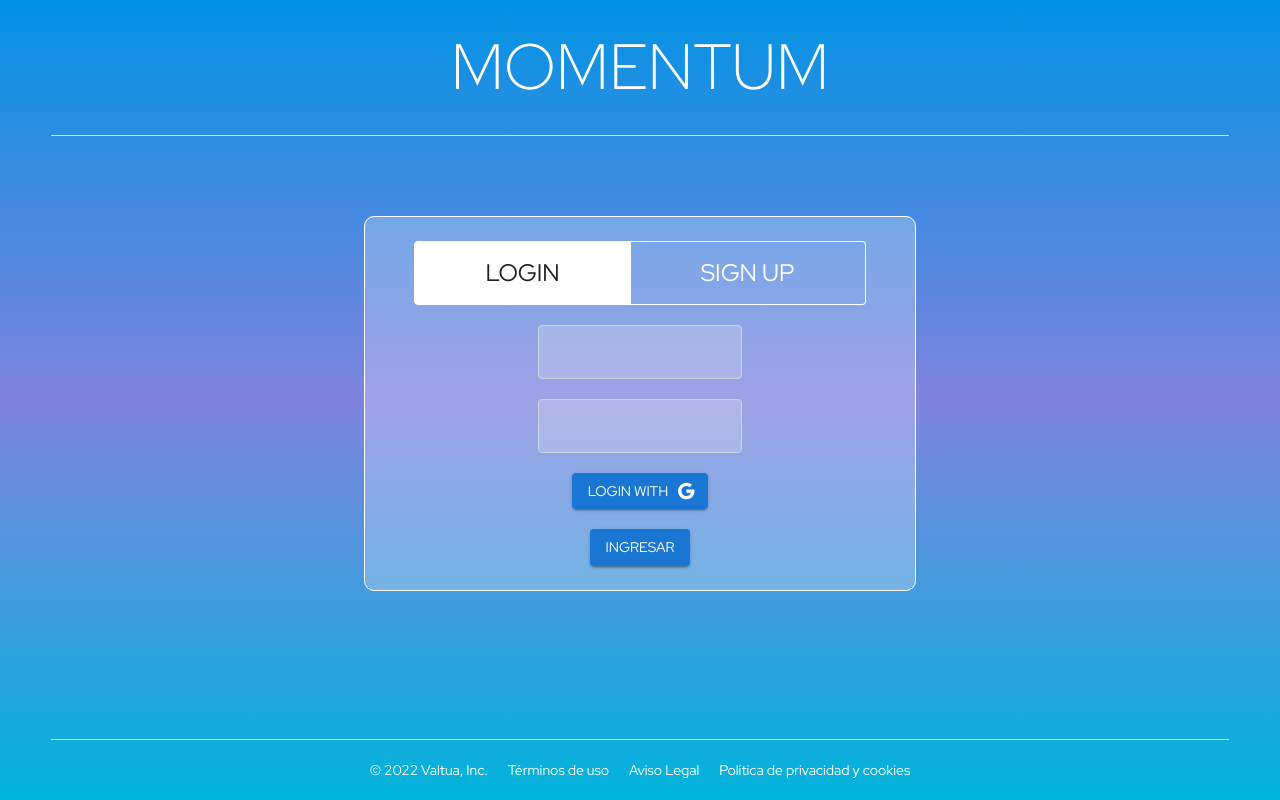
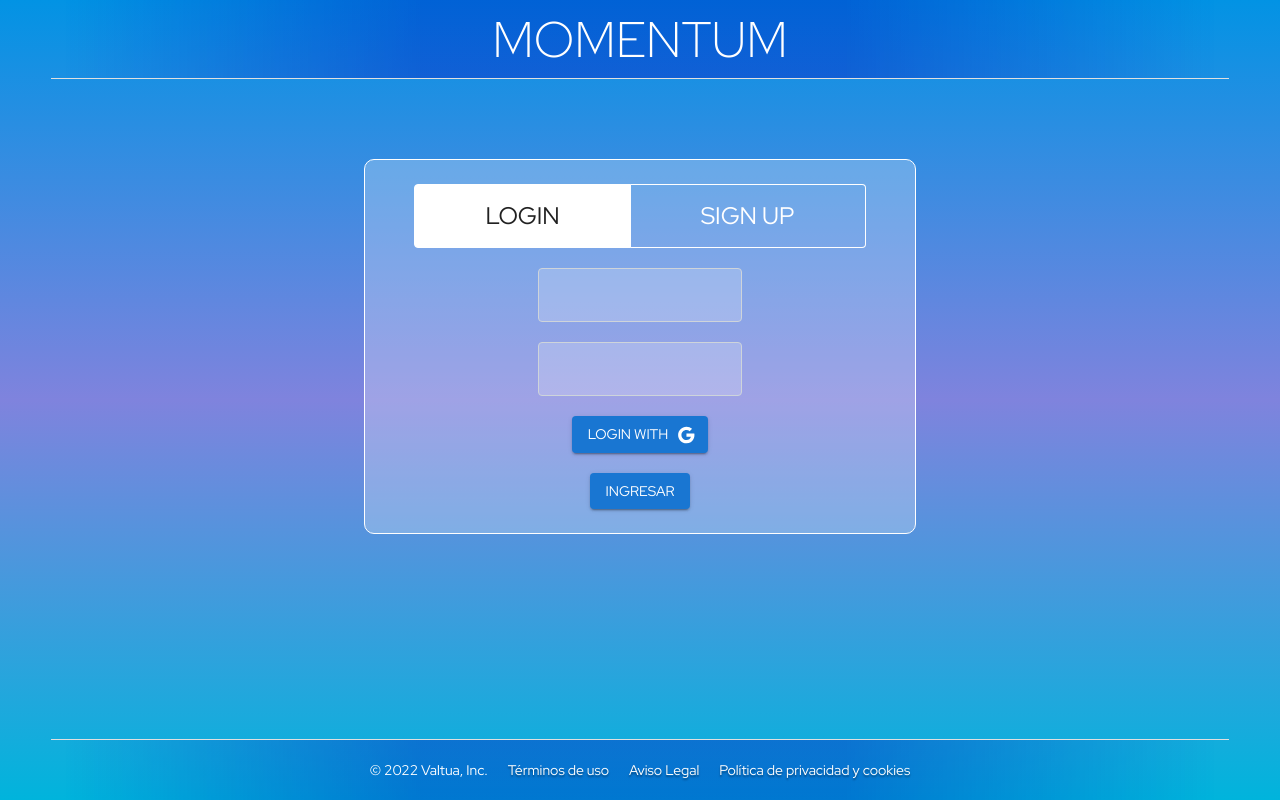
Before and after one commit to AdrianGonzalezFilgueira/fototeca-20, a Next.js app: page / in a window 1280 px wide. Built offline with nearby package versions, Linux system fonts and the light colour scheme.

Commit message:
Design changes

```diff
--- a/components/CardSignup.js
+++ b/components/CardSignup.js
@@ -1,6 +1,5 @@
 import { useForm } from "react-hook-form";
 import ButtonSubmit from "./ButtonSubmit";
-import InputText from "./TextInput";
 
 export default function CardSignup() {
   const {
--- a/components/Footer.js
+++ b/components/Footer.js
@@ -14,17 +14,18 @@ export default function Footer() {
         justifyContent="center"
         p={2.5}
         color="white"
+        sx={{background: 'linear-gradient(to right, rgba(255,255,255,0) 5%, rgba(0, 8, 188, 0.35) 33%, rgba(0, 8, 188, 0.35) 66%, rgba(255,255,255,0) 95%)'}}
       >
         <Typography variant="body2">
           &copy; {new Date().getFullYear()} Valtua, Inc.
         </Typography>
-        <Typography variant="body2" style={{ cursor: "pointer" }}>
+        <Typography variant="body2" style={{ cursor: "pointer", textShadow: '0px 2px 2px rgba(0, 0, 0, 0.4)' }}>
           Términos de uso
         </Typography>
-        <Typography variant="body2" style={{ cursor: "pointer" }}>
+        <Typography variant="body2" style={{ cursor: "pointer", textShadow: '0px 2px 2px rgba(0, 0, 0, 0.4)' }}>
           Aviso Legal
         </Typography>
-        <Typography variant="body2" style={{ cursor: "pointer" }}>
+        <Typography variant="body2" style={{ cursor: "pointer", textShadow: '0px 2px 2px rgba(0, 0, 0, 0.4)' }}>
           Política de privacidad y cookies
         </Typography>
       </Box>
--- a/components/Navbar.js
+++ b/components/Navbar.js
@@ -4,7 +4,12 @@ import Title from "./Title";
 export default function Navbar() {
   return (
     <>
-      <Title />
+      <div style={{
+        background: 'linear-gradient(to right, rgba(255,255,255,0) 5%, rgba(0, 8, 188, 0.35) 33%, rgba(0, 8, 188, 0.35) 66%, rgba(255,255,255,0) 95%)',
+
+      }}>
+        <Title />
+      </div>
       <Divider
         variant="middle"
       />
--- a/components/Title.js
+++ b/components/Title.js
@@ -3,8 +3,8 @@ import { Typography } from "@mui/material";
 export default function Title() {
   return (
     <Typography
-      padding="30px"
-      fontSize="64px"
+      padding="10px"
+      fontSize="50px"
       color={"white"}
       align="center"
       variant="h1"
--- a/pages/_app.js
+++ b/pages/_app.js
@@ -5,6 +5,7 @@ import "../styles/globals.css";
 import Head from "next/head";
 import { ThemeProvider, createTheme } from "@mui/material/styles";
 import CssBaseline from "@mui/material/CssBaseline";
+import { width } from "@mui/system";
 
 const theme = createTheme({
   typography: {
@@ -56,8 +57,39 @@ const theme = createTheme({
     MuiInputLabel: {
       styleOverrides: {
         root: {
-          color: "green",
           margin: 20,
+          letterSpacing: 4,
+          textShadow: '0px 2px 2px rgba(0, 0, 0, 0.5)',
+        },
+      },
+    },
+    MuiTypography: {
+      styleOverrides: {
+        root: {
+          //textShadow: '0px 2px 2px rgba(0, 0, 0, 0.5)',
+        },
+      },
+    },
+    MuiImageListItemBar: {
+      styleOverrides: {
+        root: {
+          //opacity: 0,
+          //':hover': {
+            //opacity: 1,
+            backgroundColor: 'rgba(255, 255, 255, 0.9)',
+            borderTopRightRadius: '10px',
+            borderBottomRightRadius: '10px',
+            borderLeft: '6px solid rgba(255, 0, 188, 0.8)',
+            //width: 'fit-content',
+            marginBottom: '10px',
+            marginRight: '70px',
+            textOverflow: 'ellipsis',
+            overflow: 'hidden',
+          //},
+        },
+        title: {
+          color: 'black',
+          fontWeight: 700,
         },
       },
     },
--- a/styles/globals.css
+++ b/styles/globals.css
@@ -30,6 +30,11 @@ body {
   flex-direction: column;
 }
 
+img {
+  border-radius: 6px;
+
+}
+
 a {
   color: inherit;
   text-decoration: none;
```
Also changed, not shown: components/CardPicture.js (+8 -6 lines).
